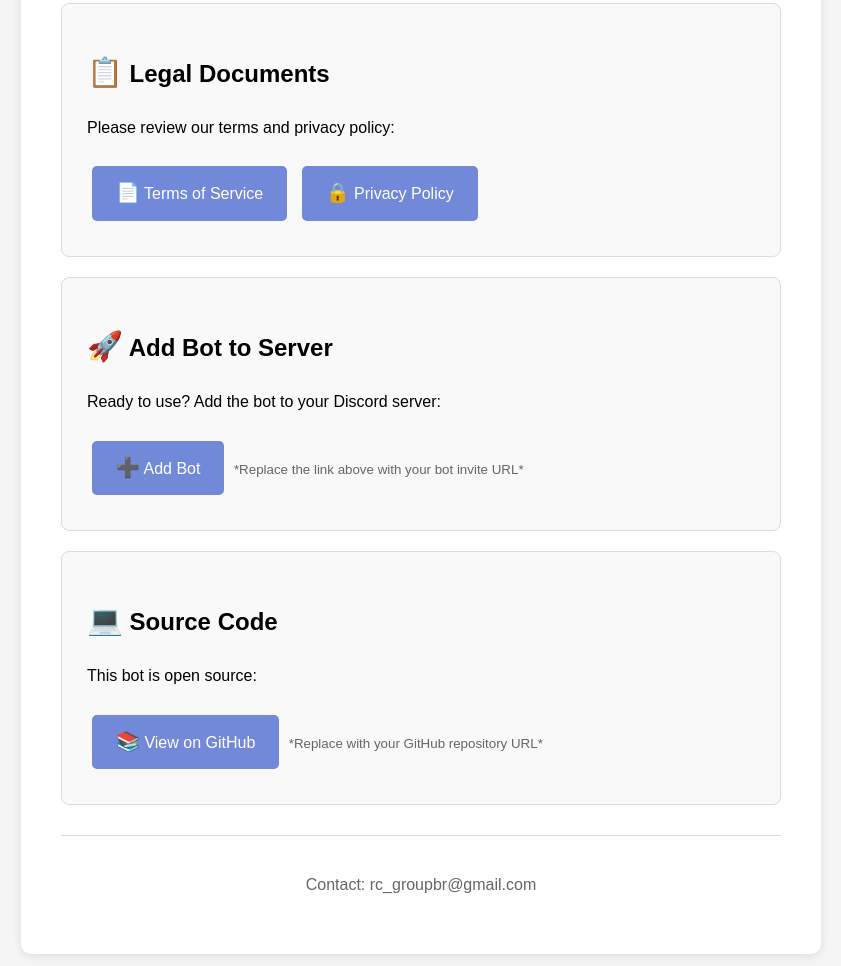
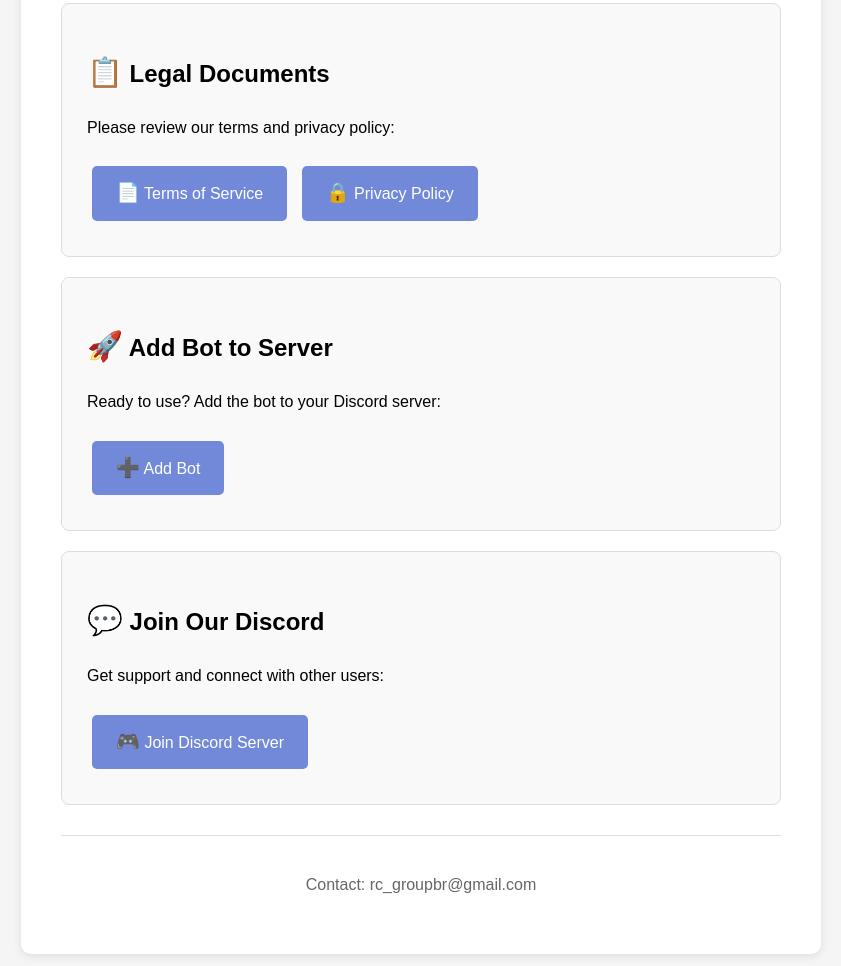
Before and after one commit to R-ooTt/RC_Group_pages, a plain HTML site: page index.html in a window 1280 px wide. Shown: the part 265-1231 px from the top of the page, without its empty margins (219-1060 px from the left). Drawn offline with Linux system fonts and the light colour scheme.

Commit message:
Update index.html

```diff
--- a/index.html
+++ b/index.html
@@ -75,15 +75,15 @@
         <div class="card">
             <h2><span class="emoji">🚀</span> Add Bot to Server</h2>
             <p>Ready to use? Add the bot to your Discord server:</p>
-            <a href="#" class="button"><span class="emoji">➕</span> Add Bot</a>
-            <small style="color: #666;">*Replace the link above with your bot invite URL*</small>
+            <a href="https://discord.com/oauth2/authorize?client_id=1391527335890653254" class="button"
+                target="_blank"><span class="emoji">➕</span> Add Bot</a>
         </div>
 
         <div class="card">
-            <h2><span class="emoji">💻</span> Source Code</h2>
-            <p>This bot is open source:</p>
-            <a href="#" class="button"><span class="emoji">📚</span> View on GitHub</a>
-            <small style="color: #666;">*Replace with your GitHub repository URL*</small>
+            <h2><span class="emoji">💬</span> Join Our Discord</h2>
+            <p>Get support and connect with other users:</p>
+            <a href="https://discord.gg/rUeYxRe4E6" class="button" target="_blank"><span class="emoji">🎮</span> Join
+                Discord Server</a>
         </div>
 
         <div style="text-align: center; margin-top: 30px; padding-top: 20px; border-top: 1px solid #ddd; color: #666;">
```
